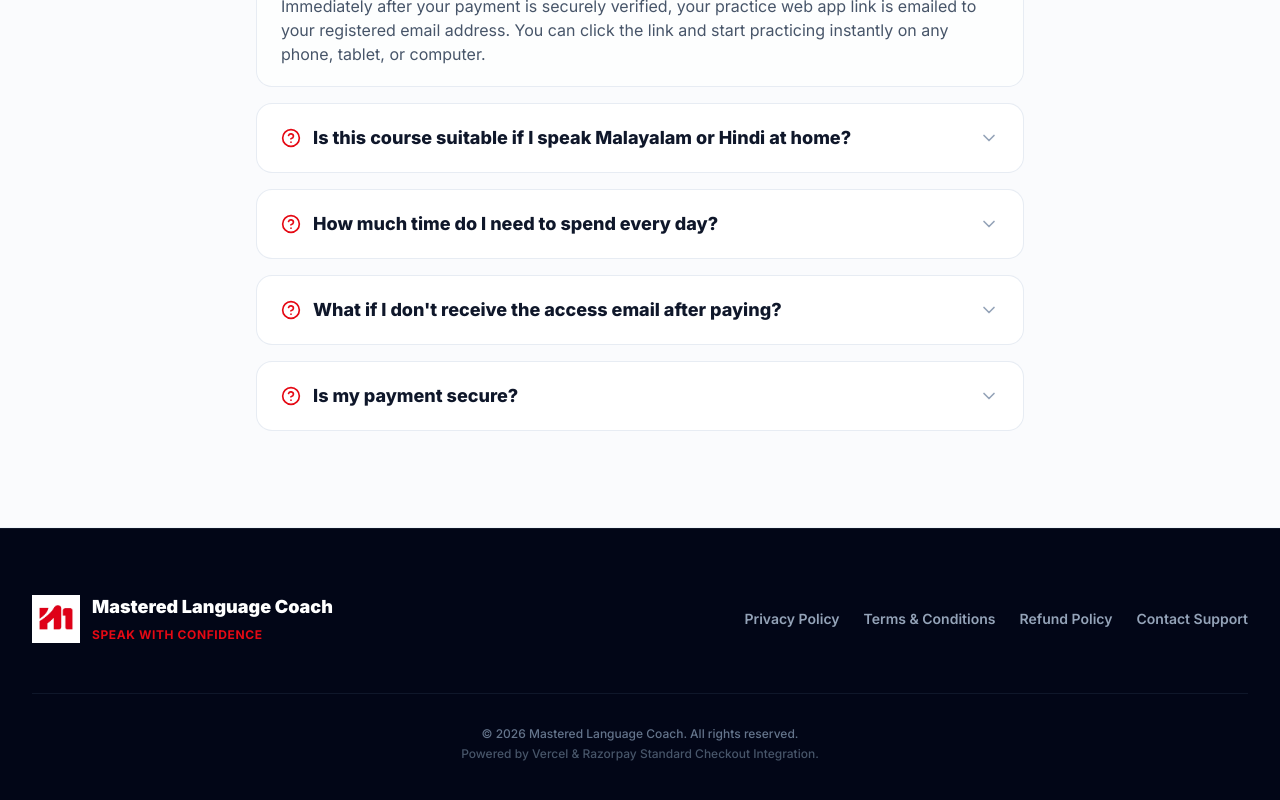
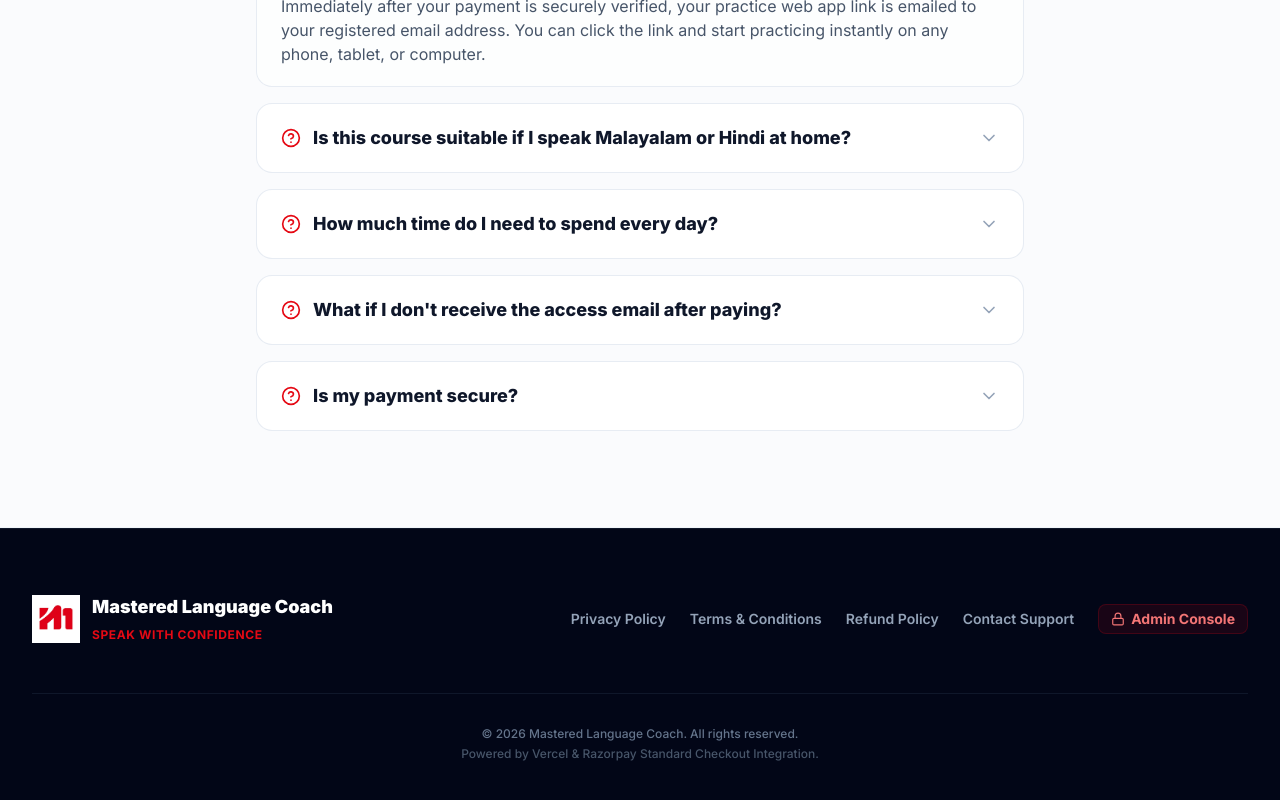
Before and after one commit to masteredlanguagecoach-hub/LANDINGPAGE, a Next.js app: page / in a window 1280 px wide. Shown: the part 6607-7407 px from the top of the page. Built offline with nearby package versions, Linux system fonts and the light colour scheme.

Commit message:
Add Admin Console button link to landing page footer

```diff
--- a/src/components/Footer.tsx
+++ b/src/components/Footer.tsx
@@ -2,6 +2,8 @@
 
 import React from 'react';
 import Image from 'next/image';
+import Link from 'next/link';
+import { Lock } from 'lucide-react';
 
 export default function Footer() {
   return (
@@ -28,13 +30,13 @@ export default function Footer() {
             </div>
           </div>
 
-          {/* Legal Navigation Links */}
-          <div className="flex flex-wrap justify-center gap-6 text-sm font-semibold">
+          {/* Legal Navigation Links & Admin Console */}
+          <div className="flex flex-wrap justify-center items-center gap-6 text-sm font-semibold">
             <a
               href="#privacy"
               onClick={(e) => {
                 e.preventDefault();
-                alert('Privacy Policy placeholder: Mastered Language Coach respects your data privacy.');
+                alert('Privacy Policy: Mastered Language Coach respects your data privacy.');
               }}
               className="hover:text-white transition-colors"
             >
@@ -44,7 +46,7 @@ export default function Footer() {
               href="#terms"
               onClick={(e) => {
                 e.preventDefault();
-                alert('Terms & Conditions placeholder: Mastered Language Coach Speaking Challenge.');
+                alert('Terms & Conditions: Mastered Language Coach Speaking Challenge.');
               }}
               className="hover:text-white transition-colors"
             >
@@ -54,7 +56,7 @@ export default function Footer() {
               href="#refund"
               onClick={(e) => {
                 e.preventDefault();
-                alert('Refund Policy placeholder: 100% transparent enrollment terms.');
+                alert('Refund Policy: 100% transparent enrollment terms.');
               }}
               className="hover:text-white transition-colors"
             >
@@ -70,6 +72,15 @@ export default function Footer() {
             >
               Contact Support
             </a>
+
+            {/* Admin Console Link */}
+            <Link
+              href="/admin"
+              className="inline-flex items-center gap-1.5 text-brand-400 hover:text-brand-300 font-bold bg-brand-500/10 border border-brand-500/20 px-3 py-1 rounded-lg transition-all"
+            >
+              <Lock className="w-3.5 h-3.5" />
+              <span>Admin Console</span>
+            </Link>
           </div>
         </div>
 
```
